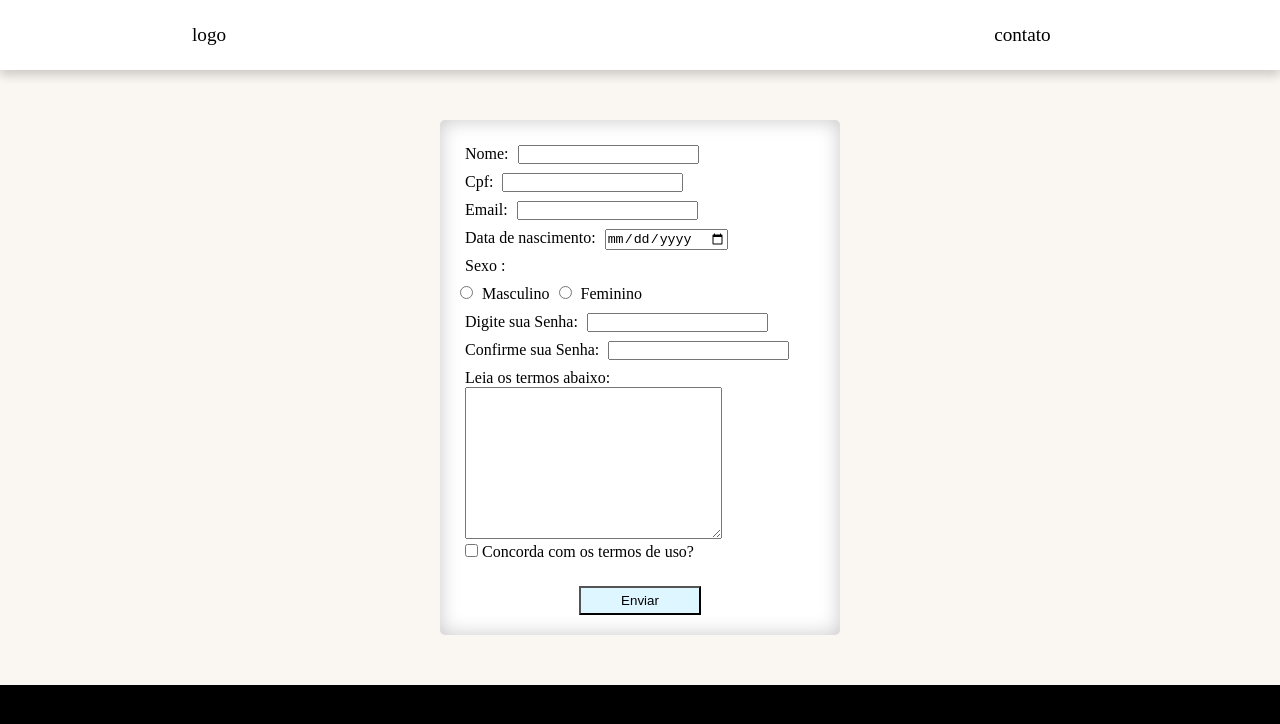
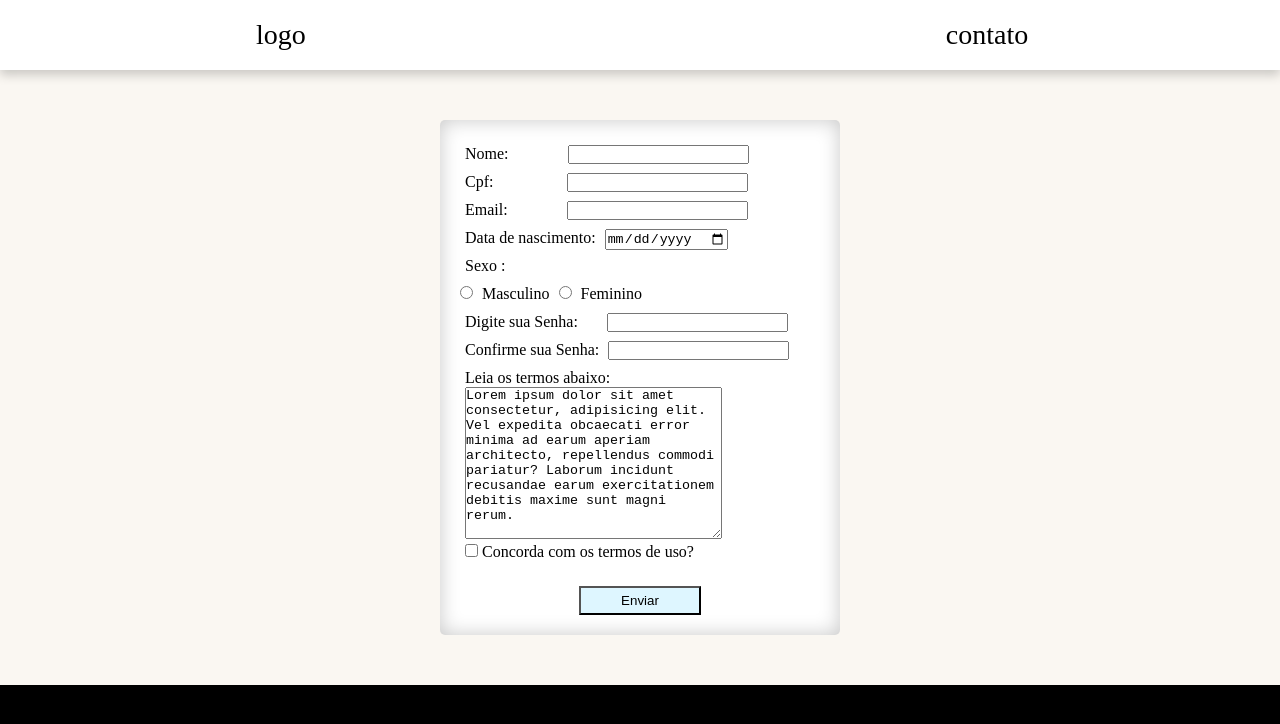
Before and after one commit to RBatistaS/formulario, a plain HTML site: page index.html in a window 1280 px wide. Drawn offline with Linux system fonts and the light colour scheme.

Commit message:
alteração  1

```diff
--- a/index.html
+++ b/index.html
@@ -19,11 +19,11 @@
     <main>
         <form action="">
             <label for="">Nome:</label>
-            <input type="text"><br>
-            <label for="">Cpf:</label>
-            <input type="text" name="cpf" id=""><br>
+            <input type="text" id="camada-1"><br>
+            <label for="" >Cpf:</label>
+            <input type="text" name="cpf" id="camada-1" style="margin-left:65px ;"><br>
             <label for="">Email:</label>
-            <input type="text"><br>
+            <input type="text" id="camada-1"><br>
             <label for="">Data de nascimento:</label>
             <input type="date" name="data"><br>
             <label for="">Sexo :</label><br>
@@ -32,14 +32,14 @@
             <input type="radio" name="Feminino" id="">
             <label for="">Feminino</label><br>
             <label for="">Digite sua Senha:</label>
-            <input type="password" name="senha" id=""><br>
+            <input type="password" name="senha" id="" style="margin-left: 20px ;"><br>
              <label for="">Confirme sua Senha:</label>
                 <input type="password" name="" id=""><br>
             <div>
                 <p>
                     Leia os termos abaixo:
                 </p>
-                <textarea name="" id="" cols="30" rows="10"></textarea><br>
+                <textarea name="" id="" cols="30" rows="10">Lorem ipsum dolor sit amet consectetur, adipisicing elit. Vel expedita obcaecati error minima ad earum aperiam architecto, repellendus commodi pariatur? Laborum incidunt recusandae earum exercitationem debitis maxime sunt magni rerum.</textarea><br>
                 <p><input type="checkbox" name="" id=""> Concorda com os termos de uso?</p>
 
             </div>
--- a/style.css
+++ b/style.css
@@ -24,11 +24,12 @@ nav {
     line-height: 50px;
     float: left;
     text-decoration: none;
+    font-size: 3.5vh;
 }
 
 #logoC {
-    margin-left: 15vw;
-    margin-right: 60vw;
+    margin-left: 20vw;
+    margin-right: 50vw;
 }
 
 #Contato {
@@ -53,6 +54,11 @@ form >label {
     margin:5px;
 }
 
+#camada-1{
+    margin-left: 50px;
+
+}
+
 button {
     background-color:rgba(0, 183, 255, 0.13);
     display:block;
```
